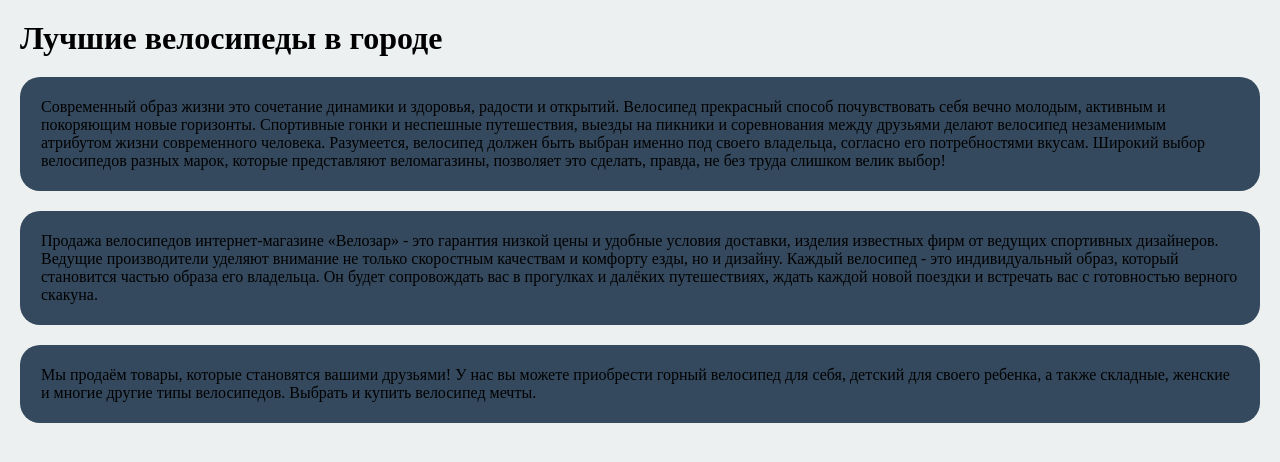
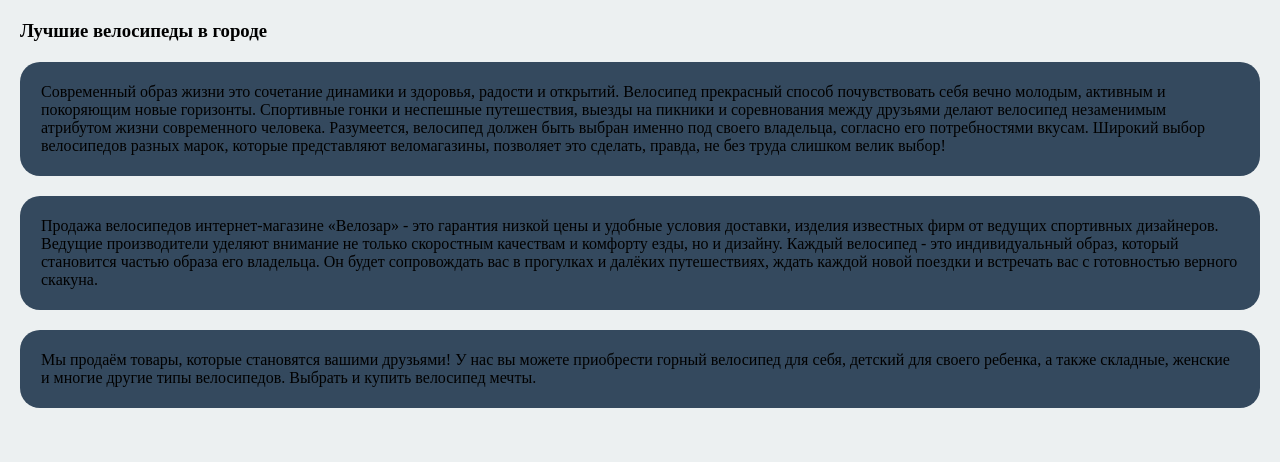
Before and after one commit to ikar-zindo/tel-ran, a plain HTML site: page FE/HoWk-1/index.html in a window 1280 px wide. Drawn offline with Linux system fonts and the light colour scheme.

Commit message:
upload project-1

```diff
--- a/FE/HoWk-1/index.html
+++ b/FE/HoWk-1/index.html
@@ -8,10 +8,8 @@
     <title>Document</title>
 </head>
 <body>
+    <h3>Лучшие велосипеды в городе</h4>
 
-    <h1>Лучшие велосипеды в городе</h1>
-
-    <div class="description">
         <p>
             Современный образ жизни это сочетание динамики и здоровья, радости и открытий. Велосипед прекрасный способ
             почувствовать
@@ -22,9 +20,7 @@
             должен быть выбран именно под своего владельца, согласно его потребностями вкусам. Широкий выбор велосипедов разных
             марок, которые представляют веломагазины, позволяет это сделать, правда, не без труда слишком велик выбор!
         </p>
-    </div>
 
-    <div class="description">
         <p>
             Продажа велосипедов интернет-магазине «Велозар» - это гарантия низкой цены и удобные условия доставки, изделия
             известных
@@ -34,14 +30,11 @@
             будет сопровождать вас в прогулках и далёких путешествиях, ждать каждой новой поездки и встречать вас с готовностью
             верного скакуна.
         </p>
-    </div>
 
-    <div class="description">
         <p>
             Мы продаём товары, которые становятся вашими друзьями! У нас вы можете приобрести горный велосипед для себя, детский
             для
             своего ребенка, а также складные, женские и многие другие типы велосипедов. Выбрать и купить велосипед мечты.
         </p>
-    </div>
 </body>
 </html>
--- a/FE/HoWk-1/style/style.css
+++ b/FE/HoWk-1/style/style.css
@@ -5,16 +5,15 @@
 }
 
 body {
-    background-color: #ecf0f1;
+    background-color: rgb(236, 240, 241);
 }
 
-h1 {
+h3 {
     margin: 20px;
 }
 
-
-.description {
-    background-color: #34495E;
+p {
+    background-color: rgb(52, 73, 94);
     border-radius: 20px;
     padding: 21px;
     margin: 20px 20px;
```
